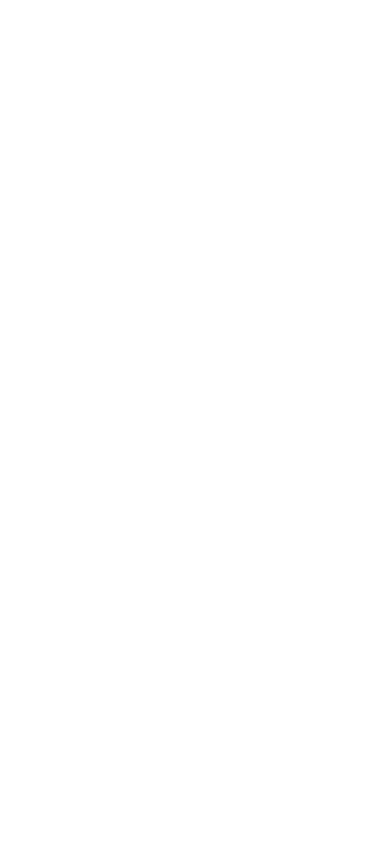
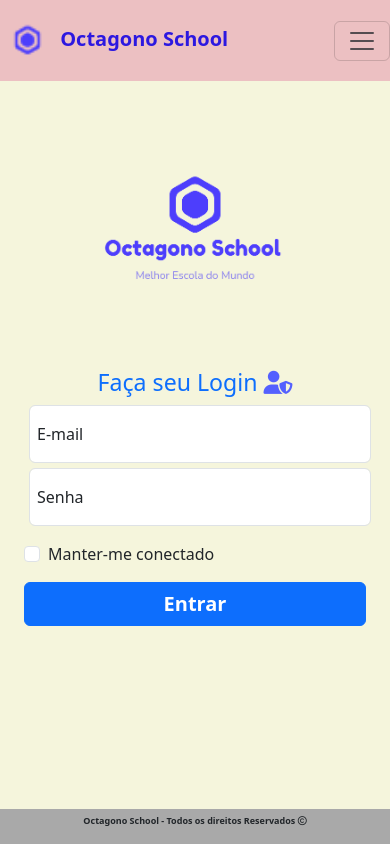
Before and after one commit to Jackson-Dantas/Pratica-Profissional-Facul-Backup, a plain HTML site: page login.html in a window 390 px wide. Drawn offline with nearby package versions, Linux system fonts and the light colour scheme.

Commit message:
Inclusão da página de Login e alterações na responsividade das páginas

```diff
--- a/index.html
+++ b/index.html
@@ -14,25 +14,27 @@
     <link rel="stylesheet" href="./resources/style/style.css">
     <!--Font Awesome icons-->
     <script src="https://kit.fontawesome.com/230ec3de76.js" crossorigin="anonymous"></script>
-
+    <!--BootsTrap JS-->
+    <script defer src="https://cdn.jsdelivr.net/npm/bootstrap@5.3.3/dist/js/bootstrap.bundle.min.js" integrity="sha384-YvpcrYf0tY3lHB60NNkmXc5s9fDVZLESaAA55NDzOxhy9GkcIdslK1eN7N6jIeHz" crossorigin="anonymous"></script>
 </head>
 <body>
 
     <header>
         <div class="container" id="nav-container">
             <nav class="navbar navbar-expand-lg fixed-top">
-                <a href="#" class="navbar-brand logo-text">
-                    <img id="logo" src="./resources/logo/Octagono School/favicon_transparent_32x32.png" alt="Octagono School Logo"> Octagono School
+                <a href="index.html" class="navbar-brand logo-text">
+                    <img id="logo" src="./resources/logo/Octagono School/favicon_transparent_32x32.png" alt="Octagono School Logo">
+                     Octagono School
                 </a>
-                <button class="navbar-toggler" type="button" data-toggle="collapse" data-target="#navbar-links"
+                <button class="navbar-toggler" type="button" data-bs-toggle="collapse" data-bs-target="#navbar-links"
                 aria-controls="navbar-links" aria-expanded="false" aria-label="Toggle navigation">
-                <span class="navbar-toggler-icon"></span>
+                    <span class="navbar-toggler-icon">  </span>
                 </button>
 
                 <div class="collapse navbar-collapse justify-content-end" id="navbar-links">
                     <div class="navbar-nav">
-                        <a href="#" class="nav-item nav-link" id="login-menu">Login</a>
-                        <a href="#" class="nav-item nav-link" id="login-menu">Cadastrar-se</a>
+                        <a class="nav-item nav-link active" href="./login.html"  id="login-menu">Login</a>
+                        <a class="nav-item nav-link active" href="#"  id="cadastrar-menu">Cadastrar-se</a>
                     </div>
                 </div>
             </nav>
@@ -48,12 +50,11 @@
                             <h3 class="main-title">Octagono School</h3>
                         </div>
                         <div class="col-md-6">
-                            <img class="img-fluid" src="./resources/images/home-image.jpg" alt="sala de aula">
+                            <img class="img-fluid img-home" src="./resources/images/home-image.jpg" alt="sala de aula">
                         </div>
                         <div class="col-md-6">
                             <h3 class="about-title">Bem-vindo à escola do futuro! </h3>
                             <p>Na Octagono School de ensino infantil, a aprendizagem é uma jornada de descobertas e alegrias. Nossa metodologia instiga a curiosidade natural das crianças, encorajando-as a explorar o mundo ao seu redor.</p>
-                            <p> Nosso ambiente seguro e acolhedor permite que cada criança se desenvolva em seu próprio ritmo, construindo confiança e habilidades para a vida</p>
                             <p>Com o foco total no aluno e no aprendizado, possuimos excelência em nossos metódos. Temos como próposito ir muito além do ensino, mas formar pessoas capazes de lidar e resolver problemas complexos</p>
                             <p><i class="fa-solid fa-star" style="color: #FFD43B;"></i><span> Confira nossos diferenciais:</span></p>
                             <ul id="about-list">
@@ -71,8 +72,16 @@
         </div>
    </main>
 
+   <footer>
+
+    <div id="copy-area">
+        <div class="container-fluid footer">
+            <p> Octagono School - Todos os direitos Reservados <i class="fa-regular fa-copyright"></i></p>
+        </div>
+    </div>
+   </footer>
+
 <script src="/script.js"></script>
-<!--JS Bootstrap-->
-<script src="https://cdn.jsdelivr.net/npm/bootstrap@5.3.3/dist/js/bootstrap.bundle.min.js" integrity="sha384-YvpcrYf0tY3lHB60NNkmXc5s9fDVZLESaAA55NDzOxhy9GkcIdslK1eN7N6jIeHz" crossorigin="anonymous"></script>
+
 </body>
 </html>
--- a/login.html
+++ b/login.html
@@ -0,0 +1,91 @@
+<!DOCTYPE html>
+<html lang="pt-BR">
+<head>
+    <meta charset="UTF-8">
+    <meta name="viewport" content="width=device-width, initial-scale=1.0">
+    <title>School</title>
+    <link rel="apple-touch-icon" sizes="180x180" href="./resources/icons/favicon_io/apple-touch-icon.png">
+    <link rel="icon" type="image/png" sizes="32x32" href="./resources/icons/favicon_io/favicon-32x32.png">
+    <link rel="icon" type="image/png" sizes="16x16" href="./resources/icons/favicon_io/favicon-16x16.png">
+    <link rel="manifest" href="./resources/icons/favicon_io/site.webmanifest">
+    <!--Bootstrap CSS-->
+    <link href="https://cdn.jsdelivr.net/npm/bootstrap@5.3.3/dist/css/bootstrap.min.css" rel="stylesheet" integrity="sha384-QWTKZyjpPEjISv5WaRU9OFeRpok6YctnYmDr5pNlyT2bRjXh0JMhjY6hW+ALEwIH" crossorigin="anonymous">
+    <!--Our Custom CSS Home Page-->
+    <link rel="stylesheet" href="./resources/style/style.css">
+    <!--Our Custom CSS Login Page-->
+    <link rel="stylesheet" href="./resources/style/login.css">
+    <!--Font Awesome icons-->
+    <script src="https://kit.fontawesome.com/230ec3de76.js" crossorigin="anonymous"></script>
+    <!--BootsTrap JS-->
+    <script defer src="https://cdn.jsdelivr.net/npm/bootstrap@5.3.3/dist/js/bootstrap.bundle.min.js" integrity="sha384-YvpcrYf0tY3lHB60NNkmXc5s9fDVZLESaAA55NDzOxhy9GkcIdslK1eN7N6jIeHz" crossorigin="anonymous"></script>
+</head>
+<body>
+
+    <header>
+        <div class="container" id="nav-container">
+            <nav class="navbar navbar-expand-lg fixed-top">
+                <a href="index.html" class="navbar-brand logo-text">
+                    <img id="logo" src="./resources/logo/Octagono School/favicon_transparent_32x32.png" alt="Octagono School Logo">
+                     Octagono School
+                </a>
+                <button class="navbar-toggler" type="button" data-bs-toggle="collapse" data-bs-target="#navbar-links"
+                aria-controls="navbar-links" aria-expanded="false" aria-label="Toggle navigation">
+                    <span class="navbar-toggler-icon">  </span>
+                </button>
+
+                <div class="collapse navbar-collapse justify-content-end" id="navbar-links">
+                    <div class="navbar-nav">
+                        <a class="nav-item nav-link active" href="./index.html"  id="home-menu">Home</a>
+                        <a class="nav-item nav-link active" href="#"  id="cadastrar-menu">Cadastrar-se</a>
+                    </div>
+                </div>
+            </nav>
+        </div>
+    </header>
+
+   <main>
+        <div class="container-fluid">
+            <div id="login-area">
+                <div class="container">
+                    <div class="row">
+
+                        <div class="col-md-6">
+                            <img class="img-fluid" src="./resources/logo/Octagono School/default_transparent_765x625.png" alt="Logo Octagono">
+                        </div>
+                        <div class="col-md-6 form-container">
+                            <h3 class="about-title text-primary text-center">Faça seu Login <i class="fa-solid fa-user-shield" style="color: #4d59fff5;"></i> </h3>
+                            <form action="#">
+                                <div class="form-floating">
+                                    <input type="email" class="form-control input-login" id="floatingInput" placeholder="email@example.com">
+                                    <label for="floatingInput">E-mail</label>
+                                </div>
+                                <div class="form-floating">
+                                    <input type="password" class="form-control input-login" id="floatingInput" placeholder="password">
+                                    <label for="floatingInput">Senha</label>
+                                </div>
+                                <div class="form-check text-start my-3">
+                                    <input type="checkbox" class="form-check-input" id="flexCheckDefault">
+                                    <label class="form-check-label" for="flexCheckDefault">Manter-me conectado</label>
+                                </div>
+                                <button class="btn btn-primary w-100 fs-5 fw-bold">Entrar</button>
+                            </form>
+                        </div>
+                    </div>
+                </div>
+            </div>
+        </div>
+   </main>
+
+   <footer>
+
+    <div id="copy-area">
+        <div class="container-fluid footer">
+            <p> Octagono School - Todos os direitos Reservados <i class="fa-regular fa-copyright"></i></p>
+        </div>
+    </div>
+   </footer>
+
+<script src="/script.js"></script>
+
+</body>
+</html>
--- /dev/null
+++ b/resources/style/login.css
@@ -0,0 +1,19 @@
+/*Nav Bar*/
+
+
+
+/*Login Area*/
+
+.input-login{
+    margin: 5px;
+}
+
+.form-container{
+    padding-top: 100px;
+}
+
+@media(max-width: 412px){
+    .form-container{
+        padding-top: 0px;
+    }
+}
--- a/resources/style/style.css
+++ b/resources/style/style.css
@@ -13,7 +13,7 @@ body{
 /* ------------------Nav Bar ------------------------ */
 
 header, .navbar{
-    background-color: rgba(236, 192, 194, 0.473);
+    background-color: rgb(236, 192, 194);
 }
 
 #nav-container{
@@ -23,7 +23,7 @@ header, .navbar{
 }
 
 #logo{
-    width: 75px;
+    width: 55px;
 }
 
 .logo-text{
@@ -46,6 +46,10 @@ header, .navbar{
 .nav-link:hover{
     background: white;
 }
+
+/* .nav-item.active {
+    border-bottom: 3px solid #FFF;
+  } */
 
 /* -------------------- MAIN SECTION ----------------------------- */
 
@@ -71,3 +75,48 @@ header, .navbar{
 #about-list li{
     line-height: 30px;
 }
+
+.img-home{
+    border-radius: 6px;
+    box-shadow: 0 0 10px burlywood;
+}
+
+/*-----------------FOOTER------------------*/
+
+#copy-area{
+    background-color: rgba(236, 192, 194, 0.486);
+}
+
+#copy-area .footer{
+    background-color: darkgray;
+    text-align: center;
+    position: fixed;
+    bottom:0;
+    height: 35px;
+}
+
+#copy-area .footer p{
+    margin-bottom: 0;
+    padding: 5px;
+    font-size: 15px;
+    font-weight: bold;
+}
+
+/*---------Responsive-----------------*/
+
+@media(max-width: 768px){
+    /*Geral*/
+    .container{
+        padding: 35px 0;
+    }
+
+    #about-area img{
+
+    }
+
+    #copy-area .footer p{
+        margin-bottom: 0;
+        font-size: 9px;
+        font-weight: bold;
+    }
+}
```
